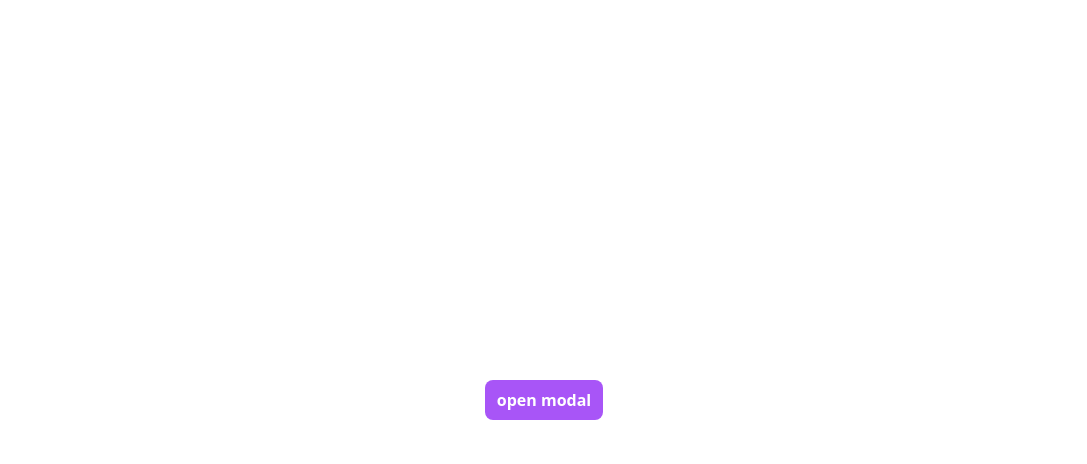
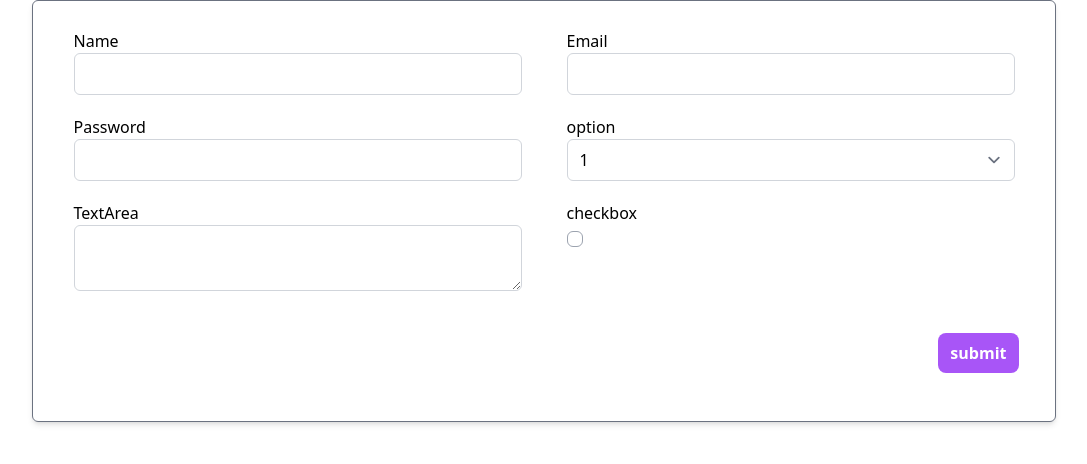
Before and after one commit to arafat717/Reusable-components, a React (Vite) app: page / in a window 1280 px wide. Shown: the top 464 px of the page, without its empty margins (96-1183 px from the left). Built offline with nearby package versions, Linux system fonts and the light colour scheme.

Commit message:
added form

```diff
--- a/package.json
+++ b/package.json
@@ -13,10 +13,12 @@
     "clsx": "^2.1.0",
     "react": "^18.2.0",
     "react-dom": "^18.2.0",
+    "react-hook-form": "^7.49.3",
     "react-router-dom": "^6.21.2",
     "tailwind-merge": "^2.2.0"
   },
   "devDependencies": {
+    "@tailwindcss/forms": "^0.5.7",
     "@types/react": "^18.2.43",
     "@types/react-dom": "^18.2.17",
     "@typescript-eslint/eslint-plugin": "^6.14.0",
--- a/src/App.tsx
+++ b/src/App.tsx
@@ -1,26 +1,11 @@
-import { useState } from "react";
-import Button from "./components/Button";
+import NormalForm from "./components/react-hook-form/NormalForm";
 import Container from "./components/ui/Container";
-import Modal from "./components/ui/Modal";
 
 function App() {
-  const [modal, setModal] = useState(false);
-  const handleModalClose = () => {
-    setModal((prev) => !prev);
-  };
   return (
     <>
       <Container>
-        <div className="h-screen w-full flex justify-center items-center">
-          <Button onClick={() => setModal((prev) => !prev)}>open modal</Button>
-          <Modal isOpen={modal} onClose={handleModalClose}>
-            <Modal.Header>
-              <h1>hello form header</h1>
-              <Modal.CloseButton></Modal.CloseButton>
-            </Modal.Header>
-            <p>this is modal this is a modal this is a modal this is a modal</p>
-          </Modal>
-        </div>
+        <NormalForm></NormalForm>
       </Container>
     </>
   );
--- /dev/null
+++ b/src/components/react-hook-form/NormalForm.tsx
@@ -0,0 +1,103 @@
+import React from "react";
+import { useForm } from "react-hook-form";
+import cn from "../../utils/cn";
+import Button from "../Button";
+
+const NormalForm = () => {
+  const { register, handleSubmit } = useForm();
+
+  const onSubmit = (data) => {
+    console.log(data);
+  };
+
+  const double = true;
+
+  return (
+    <form
+      onSubmit={handleSubmit(onSubmit)}
+      className={cn(
+        "border border-gray-500 rounded-md shadow-md w-full p-5 mx-auto text-black",
+        {
+          "max-w-5xl": double,
+          "max-w-md": !double,
+        }
+      )}
+    >
+      <div
+        className={cn(" grid grid-cols-1 justify-items-center gap-5 p-2", {
+          "grid-cols-2": double,
+        })}
+      >
+        <div className="w-full max-w-md">
+          <label className="block" htmlFor="name">
+            Name
+          </label>
+          <input
+            className="w-full "
+            type="text"
+            id="name"
+            {...register("name")}
+          />
+        </div>
+        <div className="w-full max-w-md">
+          <label className="block" htmlFor="name">
+            Email
+          </label>
+          <input
+            className=" w-full"
+            type="text"
+            id="name"
+            {...register("name")}
+          />
+        </div>
+        <div className="w-full max-w-md">
+          <label className="block" htmlFor="name">
+            Password
+          </label>
+          <input
+            className="w-full "
+            type="text"
+            id="name"
+            {...register("name")}
+          />
+        </div>
+        <div className="w-full max-w-md">
+          <label className="block" htmlFor="name">
+            option
+          </label>
+          <select>
+            <option>1</option>
+            <option>2</option>
+            <option>3</option>
+            <option>4</option>
+          </select>
+        </div>
+        <div className="w-full max-w-md">
+          <label className="block" htmlFor="name">
+            TextArea
+          </label>
+          <textarea></textarea>
+        </div>
+        <div className="w-full max-w-md">
+          <label className="block" htmlFor="name">
+            checkbox
+          </label>
+          <input type="checkbox" name="" id="" />
+        </div>
+      </div>
+      <div
+        className={cn(" grid grid-cols-1 justify-items-center gap-5 my-7", {
+          "md:grid-cols-2": double,
+        })}
+      >
+        <div className="w-full max-w-md col-start-1 md:col-start-2 flex justify-end">
+          <Button className="w-full md:w-fit" type="submit">
+            submit
+          </Button>
+        </div>
+      </div>
+    </form>
+  );
+};
+
+export default NormalForm;
--- /dev/null
+++ b/src/components/style/form.css
@@ -0,0 +1,25 @@
+@layer base {
+  [type="text"],
+  input:where(:not([type])),
+  [type="email"],
+  [type="url"],
+  [type="password"],
+  [type="number"],
+  [type="date"],
+  [type="datetime-local"],
+  [type="month"],
+  [type="search"],
+  [type="tel"],
+  [type="time"],
+  [type="week"],
+  [multiple],
+  textarea,
+  select {
+    @apply w-full border border-gray-300 focus:border-purple-500 rounded-md focus:right-1 focus:ring-purple-500;
+  }
+
+  [type="checkbox"],
+  [type="radio"] {
+    @apply border border-gray-400 rounded-md checked:bg-purple-500 focus:border-purple-500 focus:ring-1 focus:ring-purple-500 text-purple-500;
+  }
+}
--- a/src/index.css
+++ b/src/index.css
@@ -1,4 +1,5 @@
 @import "/src/components/style/Button.css";
+@import "/src/components/style/form.css";
 
 @tailwind base;
 @tailwind components;
--- a/tailwind.config.js
+++ b/tailwind.config.js
@@ -9,5 +9,5 @@ export default {
       },
     },
   },
-  plugins: [require("daisyui")],
+  plugins: [require("@tailwindcss/forms")],
 };
```
Also changed, not shown: 1 other file (tests, documents, lock files or other folders).
